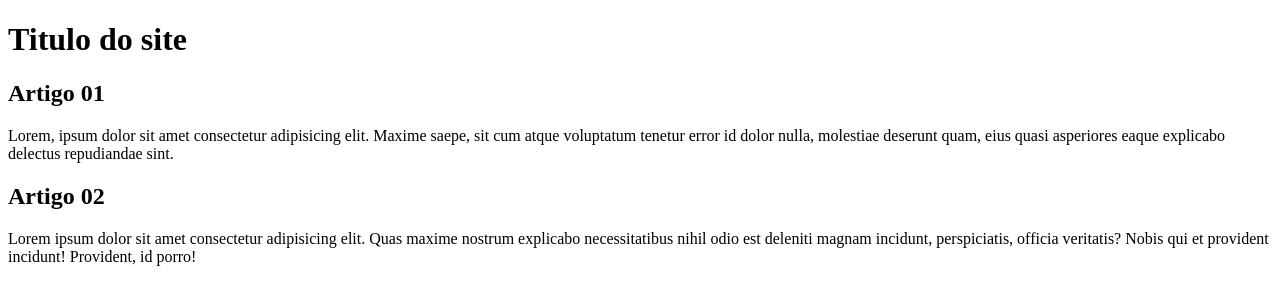
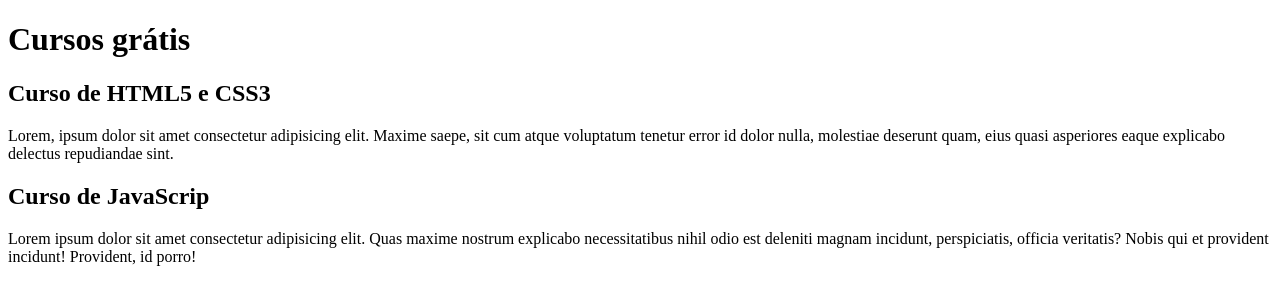
Before and after one commit to ramonreis0023/Teste_Versionamento, a plain HTML site: page index.html in a window 1280 px wide. Drawn offline with Linux system fonts and the light colour scheme.

Commit message:
comecei a escrever o conteudo

```diff
--- a/index.html
+++ b/index.html
@@ -9,14 +9,14 @@
     <main>
         <head>
             <h1>
-                Titulo do site
+                Cursos grátis
             </h1>
             <article>
-                <h2>Artigo 01</h2>
+                <h2>Curso de HTML5 e CSS3</h2>
                 <p>Lorem, ipsum dolor sit amet consectetur adipisicing elit. Maxime saepe, sit cum atque voluptatum tenetur error id dolor nulla, molestiae deserunt quam, eius quasi asperiores eaque explicabo delectus repudiandae sint.</p>
             </article>
             <article>
-                <h2>Artigo 02</h2>
+                <h2>Curso de JavaScrip</h2>
                 <p>Lorem ipsum dolor sit amet consectetur adipisicing elit. Quas maxime nostrum explicabo necessitatibus nihil odio est deleniti magnam incidunt, perspiciatis, officia veritatis? Nobis qui et provident incidunt! Provident, id porro!</p>
             </article>
         </head>
```
